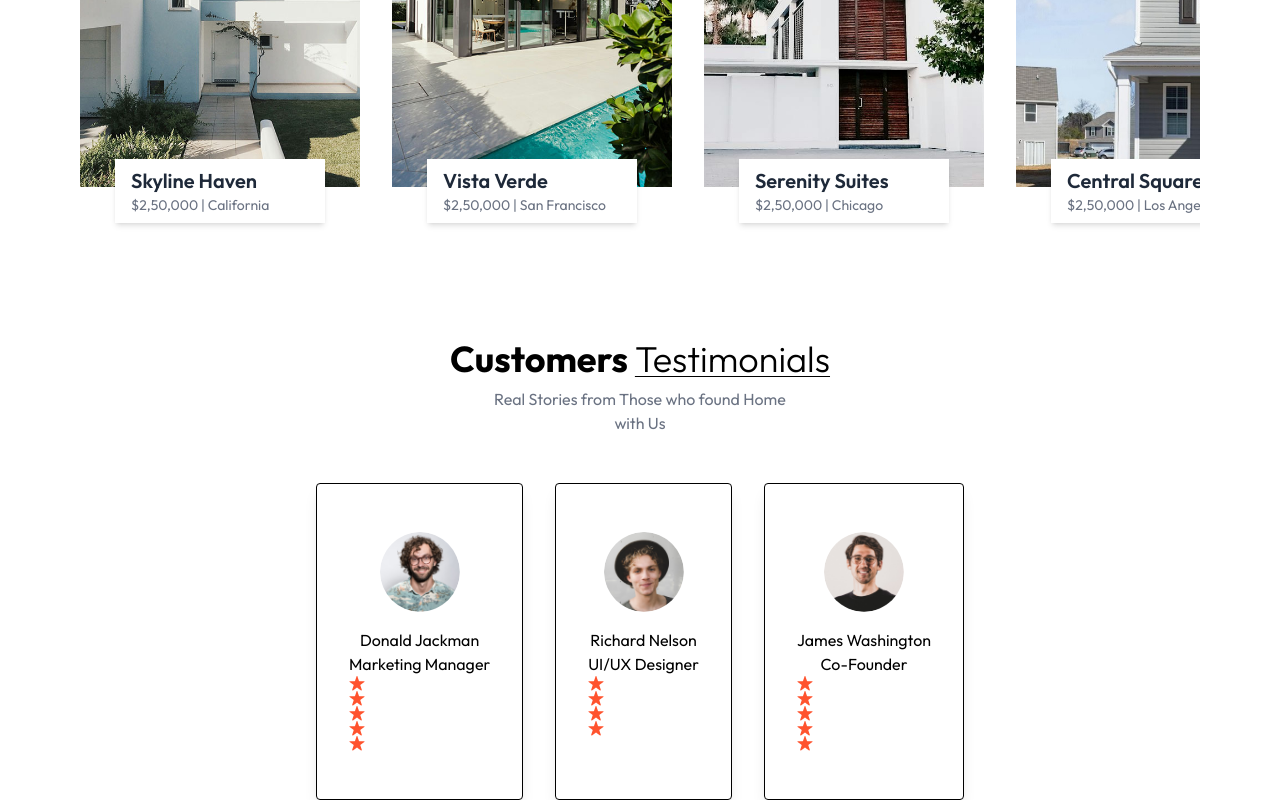
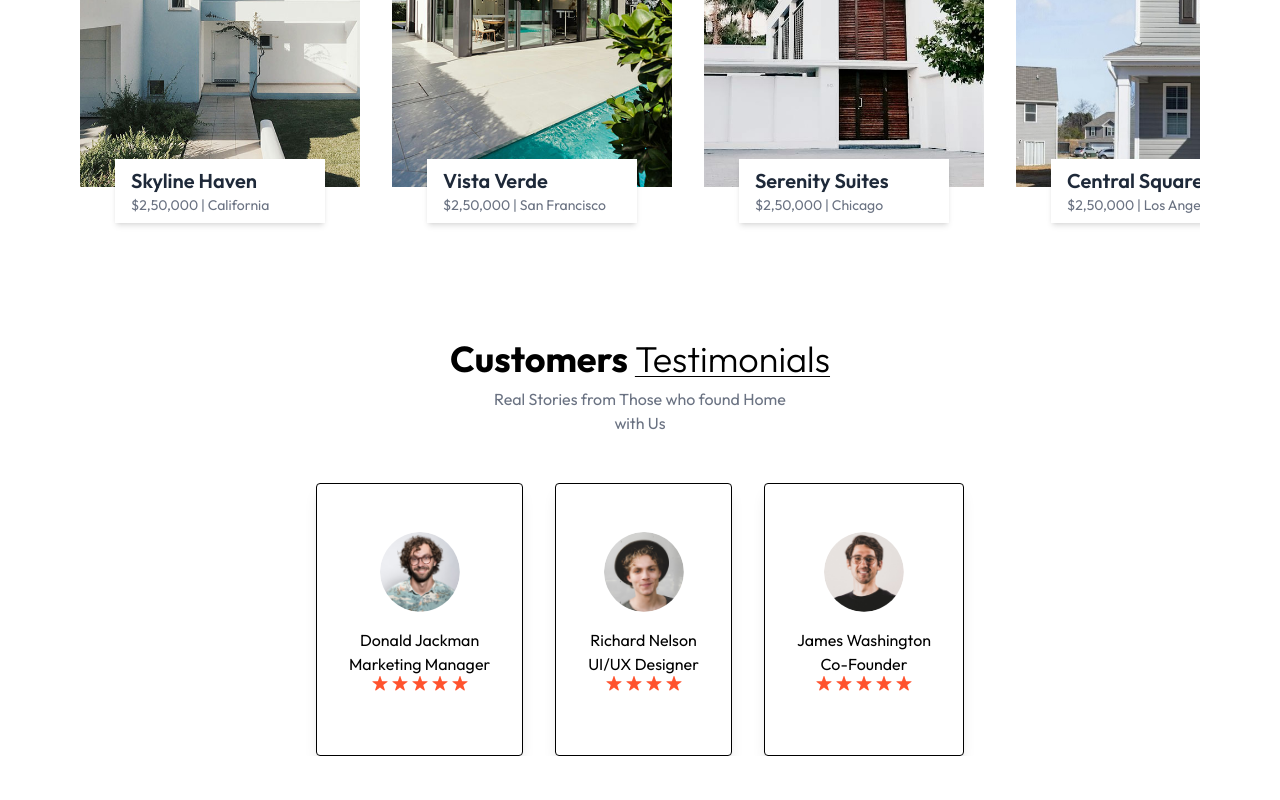
Before and after one commit to AbdullahiAbdulganiyu/Real-Estate, a React (Vite) app: page / in a window 1280 px wide. Shown: the part 2140-2940 px from the top of the page. After the commit the page ends 2896 px from the top, so only its background shows below. Built offline with nearby package versions, Linux system fonts and the light colour scheme.

Commit message:
adding some classes to nicely format the ratings

```diff
--- a/src/components/Testimonials.jsx
+++ b/src/components/Testimonials.jsx
@@ -29,7 +29,7 @@ const Testimonials = () => {
             />
             <h2>{testimonial.name}</h2>
             <p>{testimonial.title}</p>
-            <div>
+            <div className="flex justify-center gap-1 text-red-500 mb-4">
               {Array.from({ length: testimonial.rating }, (item, index) => (
                 <img key={index} src={assets.star_icon} alt="Rating" />
               ))}
```
